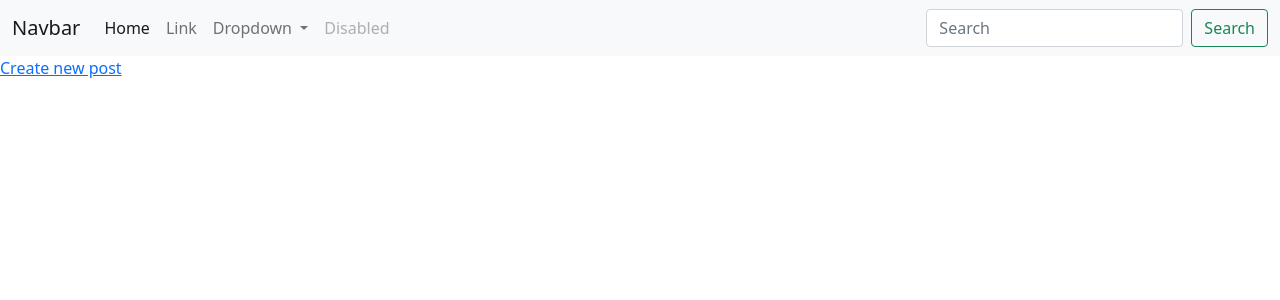
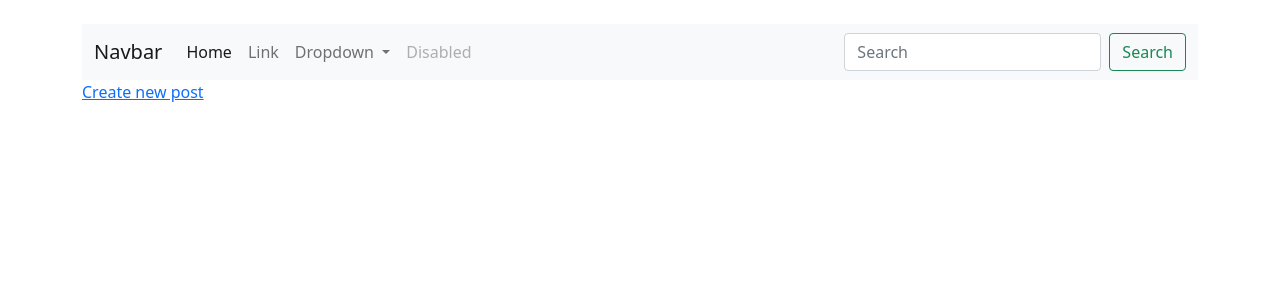
Before and after one commit to MarieEngel/django-blog, a Django app: page / in a window 1280 px wide. Shown: the top 300 px of the page. Run offline with Django 3.2, Linux system fonts and the light colour scheme; data that the repository does not hold is empty.

Commit message:
added class container

```diff
--- a/myblog/blog/templates/blog/base.html
+++ b/myblog/blog/templates/blog/base.html
@@ -16,6 +16,8 @@
     <title>Hello, world!</title>
   </head>
   <body>
+    </br>
+    <div class="container">
     <nav class="navbar navbar-expand-lg navbar-light bg-light">
       <div class="container-fluid">
         <a class="navbar-brand" href="#">Navbar</a>
@@ -77,7 +79,7 @@
       </div>
     </nav>
     {%block content%} {%endblock%}
-
+    </div>
     <!-- Optional JavaScript; choose one of the two! -->
 
     <!-- Option 1: Bootstrap Bundle with Popper -->
```
